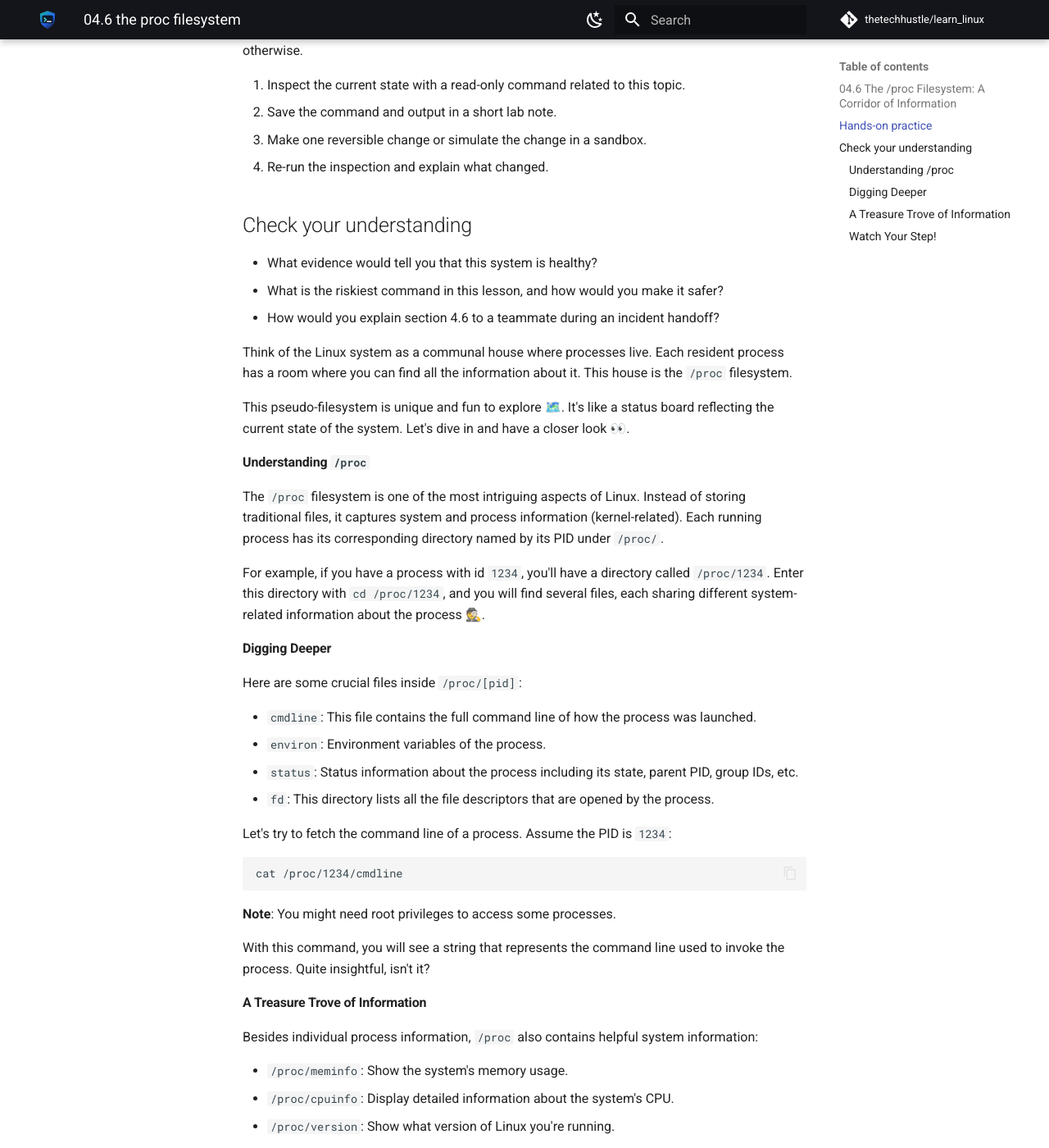
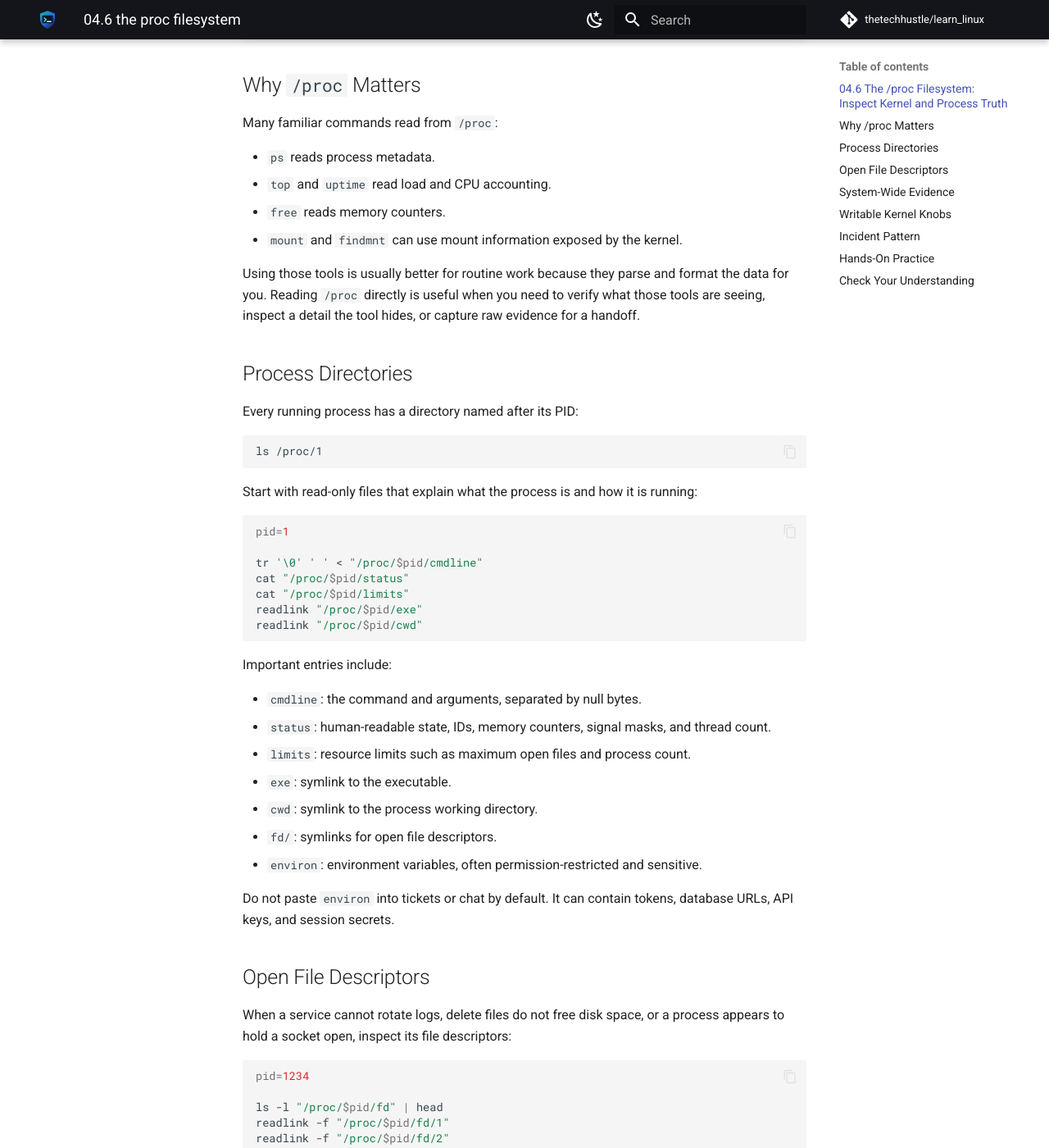
Before and after one commit to thetechhustle/learn_linux, an MkDocs documentation site: the page built from docs/lessons/04_process_control/04.6_the_-proc_filesystem.md, in a window 1280 px wide and 1400 px high, scrolled down 731 px. Shown: the whole window at 82% size. Built offline with MkDocs 1.6.1 and Material for MkDocs 9.7.7, drawn with Linux system fonts in a browser that asks for light colours; comment, search, counter and statistics services are not loaded; some of the changed text lies outside the part shown.

Commit message:
Improve Chapter 04 proc filesystem lesson (#27)
Co-authored-by: Jules Ai <jules@Juless-Air.ts.net lan>

````diff
--- a/docs/lessons/04_process_control/04.6_the_-proc_filesystem.md
+++ b/docs/lessons/04_process_control/04.6_the_-proc_filesystem.md
@@ -1,83 +1,209 @@
-### 04.6 The `/proc` Filesystem: A Corridor of Information
+### 04.6 The `/proc` Filesystem: Inspect Kernel and Process Truth
 
+`/proc` is a live view into the kernel. It looks like a filesystem, but most
+entries are generated on demand from current kernel state. Operators use it when
+normal tools are too summarized and they need direct evidence about a process,
+memory pressure, CPU layout, mounts, kernel parameters, or file descriptors.
 
+Treat `/proc` as evidence, not as a scrapbook. The values can change while you
+are reading them, process directories disappear when processes exit, and some
+files are writable knobs that can change system behavior immediately.
 
 !!! abstract "What you will learn"
-    - Explain where **04.6 The `/proc` Filesystem: A Corridor of Information** fits in day-to-day Linux operations.
-    - Use current Linux tooling to inspect, change, and verify the relevant system behavior.
-    - Connect the concept to a real operational scenario: an API server where latency spikes because one process is consuming CPU.
-
-!!! example "Field story"
-    Imagine an API server where latency spikes because one process is consuming CPU. Your job is not to memorize a command; it is to build a short evidence trail, choose a low-risk change, and prove whether the system improved.
+    - Explain why `/proc` is a pseudo-filesystem rather than ordinary disk data.
+    - Inspect process command lines, status, limits, open files, and file descriptors.
+    - Use system-wide `/proc` files to confirm CPU, memory, mount, and uptime facts.
+    - Avoid unsafe writes under `/proc/sys` during incident response.
 
 !!! success "Operator principle"
-    Collect process evidence before killing or renicing anything.
+    Prefer read-only `/proc` inspection first. Write to `/proc` only when you know
+    the exact kernel knob, the blast radius, and the rollback command.
 
-## Hands-on practice
+## Why `/proc` Matters
 
-Run these on a disposable VM, container, or lab machine unless the lesson explicitly says otherwise.
+Many familiar commands read from `/proc`:
 
-1. Inspect the current state with a read-only command related to this topic.
-2. Save the command and output in a short lab note.
-3. Make one reversible change or simulate the change in a sandbox.
-4. Re-run the inspection and explain what changed.
+- `ps` reads process metadata.
+- `top` and `uptime` read load and CPU accounting.
+- `free` reads memory counters.
+- `mount` and `findmnt` can use mount information exposed by the kernel.
 
-## Check your understanding
+Using those tools is usually better for routine work because they parse and
+format the data for you. Reading `/proc` directly is useful when you need to
+verify what those tools are seeing, inspect a detail the tool hides, or capture
+raw evidence for a handoff.
 
-- What evidence would tell you that this system is healthy?
-- What is the riskiest command in this lesson, and how would you make it safer?
-- How would you explain section 4.6 to a teammate during an incident handoff?
+## Process Directories
 
-
-Think of the Linux system as a communal house where processes live. Each resident process has a room where you can find all the information about it. This house is the `/proc` filesystem.
-
-This pseudo-filesystem is unique and fun to explore 🗺️. It's like a status board reflecting the current state of the system. Let's dive in and have a closer look 👀.
-
-#### Understanding `/proc`
-
-The `/proc` filesystem is one of the most intriguing aspects of Linux. Instead of storing traditional files, it captures system and process information (kernel-related). Each running process has its corresponding directory named by its PID under `/proc/`.
-
-For example, if you have a process with id `1234`, you'll have a directory called `/proc/1234`. Enter this directory with `cd /proc/1234`, and you will find several files, each sharing different system-related information about the process 🕵️.
-
-#### Digging Deeper
-
-Here are some crucial files inside `/proc/[pid]`:
-
-- `cmdline`: This file contains the full command line of how the process was launched.
-- `environ`: Environment variables of the process.
-- `status`: Status information about the process including its state, parent PID, group IDs, etc.
-- `fd`: This directory lists all the file descriptors that are opened by the process.
-
-Let's try to fetch the command line of a process. Assume the PID is `1234`:
+Every running process has a directory named after its PID:
 
 ```bash
-cat /proc/1234/cmdline
+ls /proc/1
 ```
 
-**Note**: You might need root privileges to access some processes.
-
-With this command, you will see a string that represents the command line used to invoke the process. Quite insightful, isn't it?
-
-#### A Treasure Trove of Information
-
-Besides individual process information, `/proc` also contains helpful system information:
-
-- `/proc/meminfo`: Show the system's memory usage.
-- `/proc/cpuinfo`: Display detailed information about the system's CPU.
-- `/proc/version`: Show what version of Linux you're running.
-
-For instance, to check how much total memory your system has, you can run:
+Start with read-only files that explain what the process is and how it is
+running:
 
 ```bash
-cat /proc/meminfo | grep MemTotal
+pid=1
+
+tr '\0' ' ' < "/proc/$pid/cmdline"
+cat "/proc/$pid/status"
+cat "/proc/$pid/limits"
+readlink "/proc/$pid/exe"
+readlink "/proc/$pid/cwd"
 ```
 
-You might be amazed at the wealth of information 🌟.
+Important entries include:
 
-#### Watch Your Step!
+- `cmdline`: the command and arguments, separated by null bytes.
+- `status`: human-readable state, IDs, memory counters, signal masks, and thread count.
+- `limits`: resource limits such as maximum open files and process count.
+- `exe`: symlink to the executable.
+- `cwd`: symlink to the process working directory.
+- `fd/`: symlinks for open file descriptors.
+- `environ`: environment variables, often permission-restricted and sensitive.
 
-As a word of caution, while `/proc` can be a playground for learning and exploration, it's best not to modify or remove anything here. Any change could disrupt the normal operation of your system.
+Do not paste `environ` into tickets or chat by default. It can contain tokens,
+database URLs, API keys, and session secrets.
 
-By now, you've learned the importance of `/proc` in understanding what's going on under the hood of your Linux system. Think of it as your secret backdoor 🚪 to understand processes better.
+## Open File Descriptors
 
-Through mastery of `/proc`, you are one step closer to becoming the conductor of your Linux orchestra, adding another piece to your symphony 🎶. So keep exploring, and continue mastering your Linux environment! Onward to the next adventure 👣.
+When a service cannot rotate logs, delete files do not free disk space, or a
+process appears to hold a socket open, inspect its file descriptors:
+
+```bash
+pid=1234
+
+ls -l "/proc/$pid/fd" | head
+readlink -f "/proc/$pid/fd/1"
+readlink -f "/proc/$pid/fd/2"
+```
+
+Useful patterns:
+
+- `socket:[12345]` means the descriptor is a socket; use `ss -p` when available
+  to connect it back to network details.
+- A path ending in `(deleted)` means the process still has an unlinked file open.
+  Disk space may not return until that descriptor closes or the process restarts.
+- Descriptor `0`, `1`, and `2` are standard input, output, and error.
+
+Prefer `lsof -p "$pid"` when it is installed. Use `/proc/$pid/fd` as the direct
+fallback when you need the kernel view.
+
+## System-Wide Evidence
+
+System-level `/proc` files answer quick questions without changing state:
+
+```bash
+cat /proc/uptime
+cat /proc/loadavg
+grep -E '^(MemTotal|MemAvailable|SwapTotal|SwapFree):' /proc/meminfo
+grep -E '^(processor|model name|cpu cores)' /proc/cpuinfo | head -20
+cat /proc/mounts | head
+```
+
+Read these as current snapshots:
+
+- `/proc/uptime`: system uptime and idle time.
+- `/proc/loadavg`: recent load averages and runnable process counts.
+- `/proc/meminfo`: memory and swap counters.
+- `/proc/cpuinfo`: CPU inventory and features.
+- `/proc/mounts`: currently mounted filesystems.
+
+For scripted checks, prefer tools with stable output formats when available:
+`findmnt --json`, `ps -o`, `free -b`, `ss -H`, and similar commands are often
+easier to parse safely than raw text under `/proc`.
+
+## Writable Kernel Knobs
+
+Some `/proc` paths are writable, especially under `/proc/sys`:
+
+```bash
+sysctl net.ipv4.ip_forward
+cat /proc/sys/net/ipv4/ip_forward
+```
+
+These two commands read the same kind of kernel setting. Operators usually use
+`sysctl` because it is clearer and supports persistent configuration through
+files such as `/etc/sysctl.conf` or `/etc/sysctl.d/*.conf`.
+
+Do not experiment with writes like this on a shared host:
+
+```bash
+echo 1 | sudo tee /proc/sys/net/ipv4/ip_forward
+```
+
+That command changes live networking behavior. Before writing a kernel knob,
+confirm the exact setting, capture the old value, know whether the change is
+temporary or persistent, and have the rollback ready.
+
+## Incident Pattern
+
+When investigating a suspicious process:
+
+1. Identify the PID with `ps`, `top`, `pgrep`, or service tooling.
+2. Capture the command line and executable:
+
+    ```bash
+    pid=1234
+    tr '\0' ' ' < "/proc/$pid/cmdline"
+    readlink "/proc/$pid/exe"
+    ```
+
+3. Check ownership, state, threads, and memory:
+
+    ```bash
+    grep -E '^(Name|State|Uid|Gid|VmRSS|Threads|voluntary_ctxt_switches|nonvoluntary_ctxt_switches):' "/proc/$pid/status"
+    ```
+
+4. Inspect open files and sockets:
+
+    ```bash
+    ls -l "/proc/$pid/fd" | head -30
+    ss -tpn 2>/dev/null | grep "pid=$pid" || true
+    ```
+
+5. Use service-specific logs or `journalctl` to connect the raw evidence to user
+   impact before changing anything.
+
+If the process exits during the investigation, `/proc/$pid` disappears. That is
+evidence too: record that the process was short-lived or restarted.
+
+## Hands-On Practice
+
+Run these commands on a lab machine or disposable VM:
+
+```bash
+sleep 300 &
+pid=$!
+
+tr '\0' ' ' < "/proc/$pid/cmdline"
+grep -E '^(Name|State|Pid|PPid|Uid|VmRSS|Threads):' "/proc/$pid/status"
+ls -l "/proc/$pid/fd"
+readlink "/proc/$pid/exe"
+
+kill "$pid"
+```
+
+Then inspect system-wide files:
+
+```bash
+cat /proc/uptime
+cat /proc/loadavg
+grep -E '^(MemTotal|MemAvailable):' /proc/meminfo
+```
+
+Write a short note answering:
+
+- Which `/proc/$pid` entries proved what command was running?
+- Which entries were symlinks instead of regular files?
+- What changed after the process was killed?
+
+## Check Your Understanding
+
+- Why does `/proc/$pid` disappear when a process exits?
+- Why is `tr '\0' ' '` needed for `/proc/$pid/cmdline`?
+- What kind of secrets might appear in `/proc/$pid/environ`?
+- Why is `sysctl` usually safer than writing directly to `/proc/sys/...`?
+- During an incident, what `/proc` evidence would you capture before restarting a service?
````
